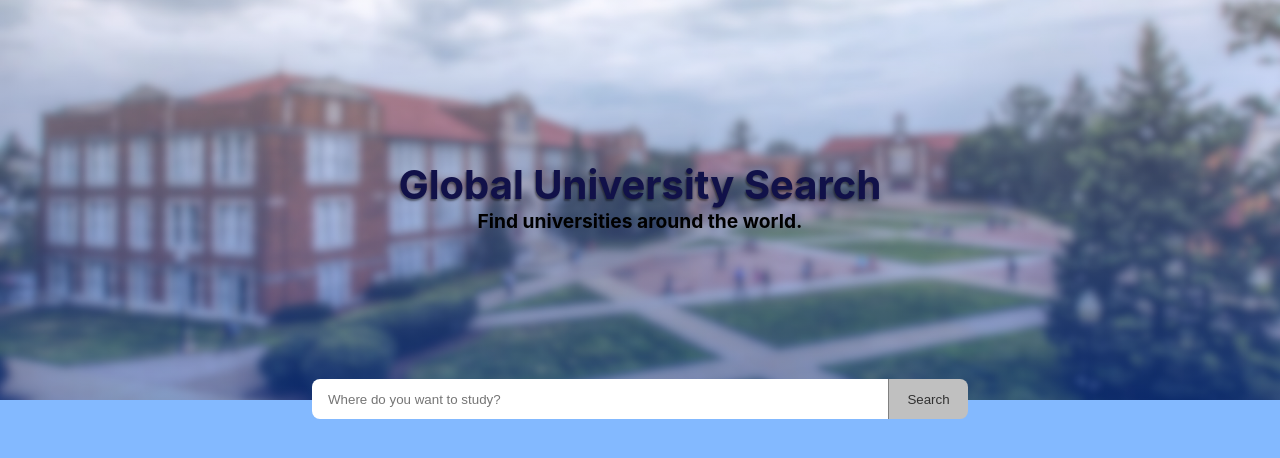
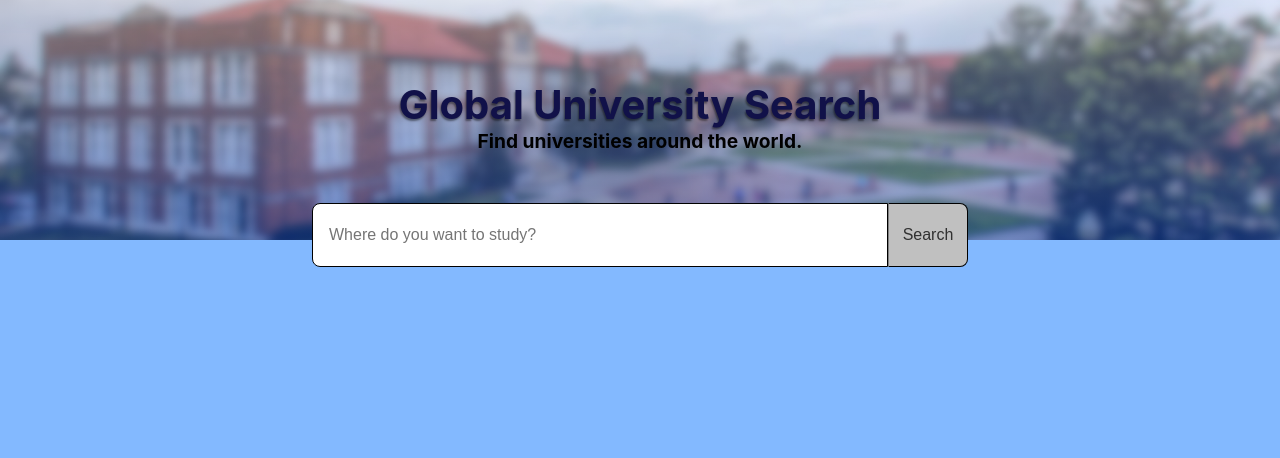
Before and after one commit to caetano-dev/University-List, a React (Create React App) app: page / in a window 1280 px wide. Shown: the top 458 px of the page. Built offline with nearby package versions, Linux system fonts and the light colour scheme.

Commit message:
New styles

```diff
--- a/src/styles/App.css
+++ b/src/styles/App.css
@@ -15,5 +15,5 @@ html {
   background-position: center;
   background-size: cover;
   text-align: center;
-  height: 50vh;
+  height: 30vh;
 }
--- a/src/styles/components/Header.module.css
+++ b/src/styles/components/Header.module.css
@@ -1,5 +1,5 @@
 .Header {
-  padding-top: 20vh;
+  padding-top: 10vh;
   text-align: center;
 }
 .Header h1 {
--- a/src/styles/components/SearchBar.module.css
+++ b/src/styles/components/SearchBar.module.css
@@ -1,13 +1,15 @@
 .SearchBar {
   display: flex;
   justify-content: center;
-  margin: -1.3rem 0rem -1.3rem 0rem;
+  margin: -2.3rem 0rem -2.3rem 0rem;
 }
 .SearchBar input,
-button {
-  height: 2.5rem;
-  border: 0px;
+.SearchBar button {
+  height: 4rem;
+  border: 1px solid black;
   outline: none;
+  font-size: 1rem;
+  box-shadow: 0px 0px;
 }
 .SearchBar input {
   width: 45%;
--- a/src/styles/components/University.module.css
+++ b/src/styles/components/University.module.css
@@ -2,11 +2,10 @@
   display: grid;
   grid-template-columns: 1fr 1fr 1fr;
 }
-
 .University {
   background: rgb(77, 153, 252);
   width: 23rem;
-  box-shadow: 2px 2px 1px;
+  box-shadow: 0px 6px;
   margin: 1rem 1rem;
   padding: 1rem;
   border: 0.1px solid black;
@@ -16,7 +15,6 @@
 .University:hover {
   transform: translateY(-10px) translateX(-10px);
 }
-
 .University h3 {
   word-break: keep-all;
 }
@@ -31,6 +29,9 @@
   margin-top: 1.5rem;
   border: 1px solid black;
   border-radius: 0.5rem;
+  height: 2rem;
+  font-size: 1rem;
+  box-shadow: 0px 1px;
   transition: 0.2s;
 }
 .University button:hover {
@@ -44,8 +45,8 @@
 .NextButton {
   background-color: rgb(77, 153, 252);
   margin-bottom: 1.5rem;
+  cursor: pointer
 }
-
 @media (max-width: 1200px) {
   .Container {
     grid-template-columns: 1fr 1fr;
```
